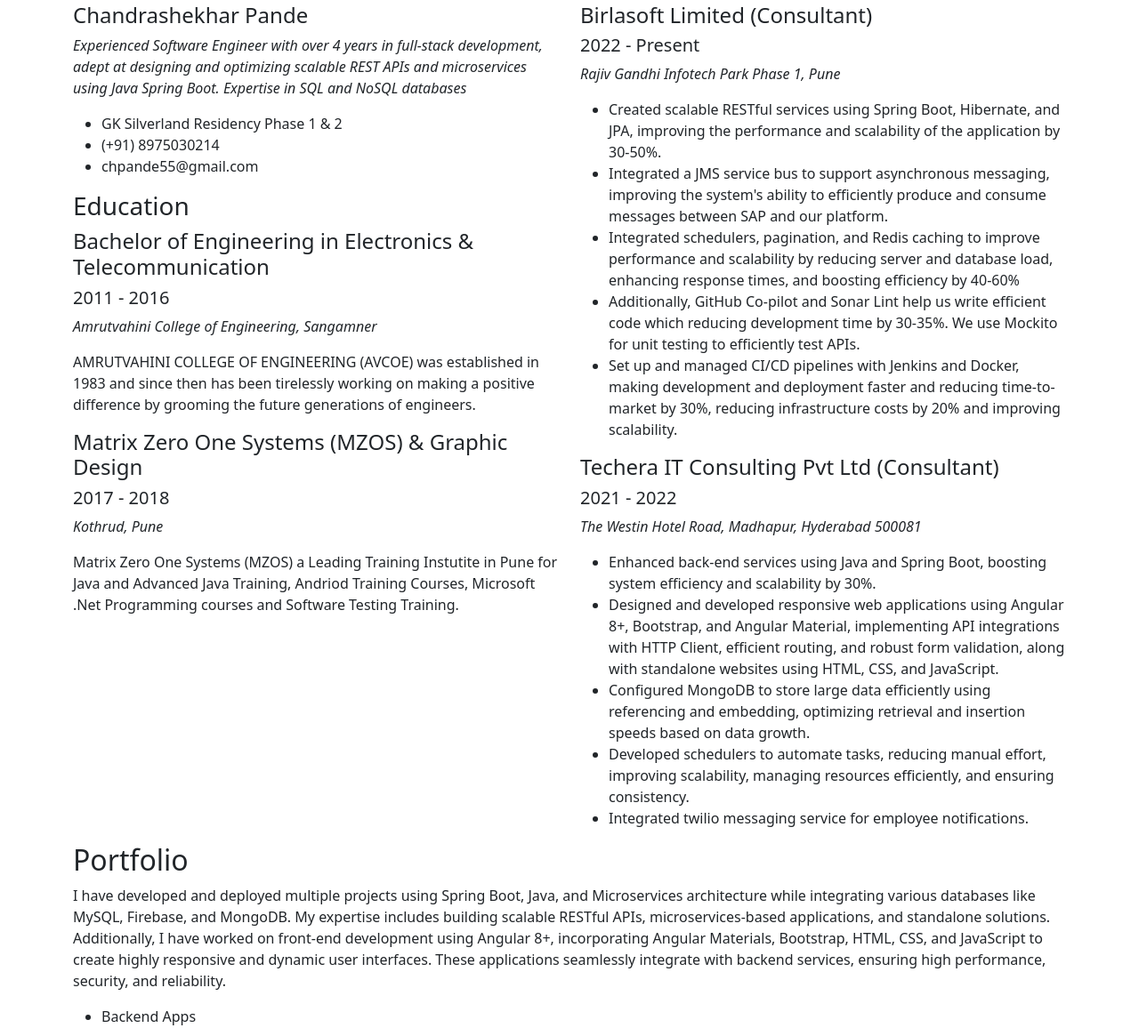
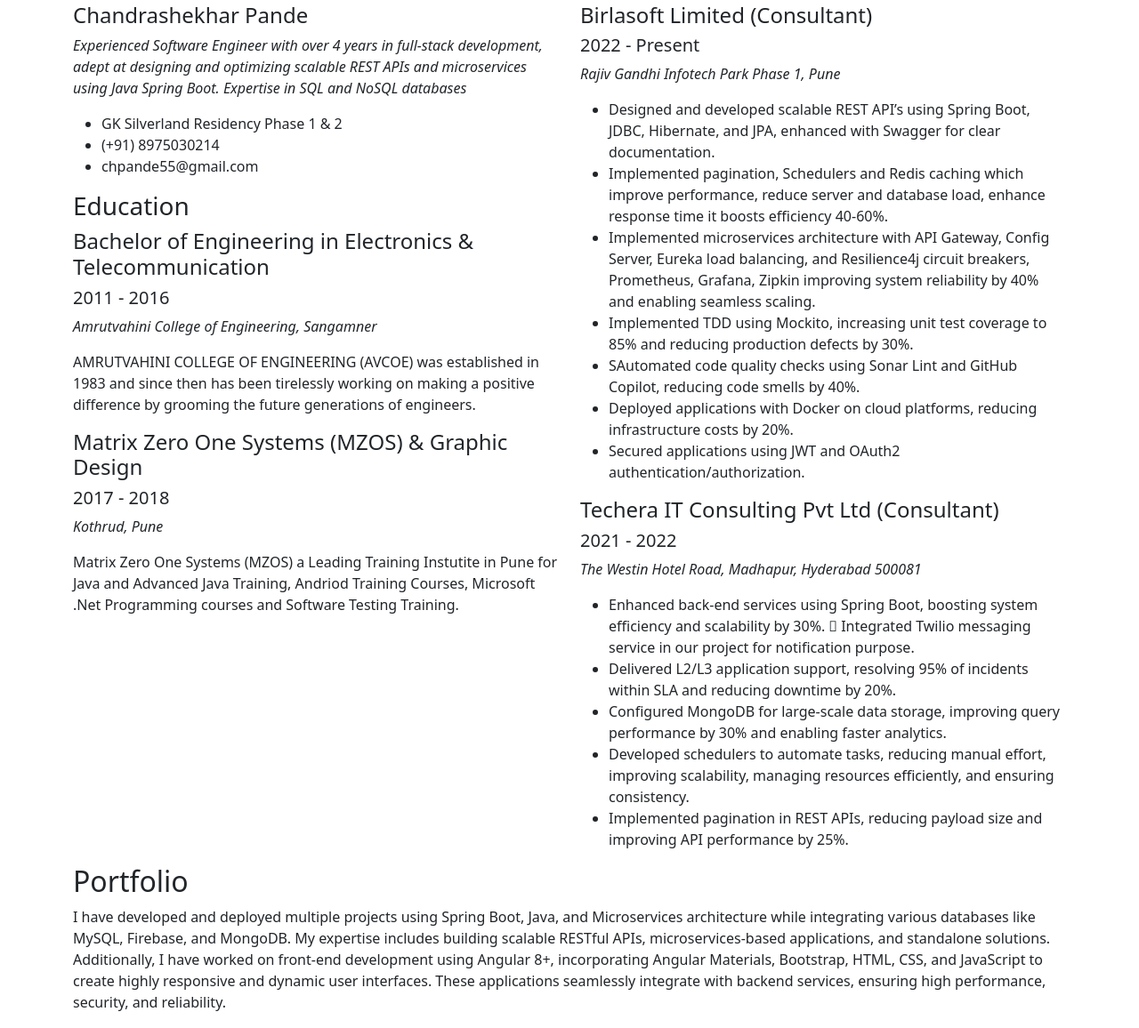
Before and after one commit to chandu1992/myPortfolio, a plain HTML site: page index.html in a window 1280 px wide. Shown: the part 2119-3275 px from the top of the page at 89% size. Drawn offline with nearby package versions, Linux system fonts and the light colour scheme; files that its build step writes are made by us from their sources.

Commit message:
UI changes containt added

```diff
--- a/index.html
+++ b/index.html
@@ -118,7 +118,7 @@
 
       <div class="container section-title" data-aos="fade-up">
         <h2>About</h2>
-        <p>I am a skilled Software Engineer with nearly four years of experience in full-stack development. I specialize in building scalable REST APIs and microservices using Java Spring Boot, with expertise in both SQL and NoSQL databases. I have hands-on experience managing CI/CD pipelines with Jenkins and Docker, ensuring efficient development and deployment. Additionally, I work with Angular 8+ to create responsive web applications. Passionate about problem-solving and innovation, I thrive in fast-paced environments, delivering robust and efficient software solutions.</p>
+        <p>I am a skilled Software Engineer with nearly 4.5+ years of experience in full-stack development. I specialize in building scalable REST APIs and microservices using Java Spring Boot, with expertise in both SQL and NoSQL databases. I have hands-on experience managing CI/CD pipelines with Jenkins and Docker, ensuring efficient development and deployment. Additionally, I work with Angular 8+ to create responsive web applications. Passionate about problem-solving and innovation, I thrive in fast-paced environments, delivering robust and efficient software solutions.</p>
       </div><!-- End Section Title -->
 
       <div class="container" data-aos="fade-up" data-aos-delay="100">
@@ -143,7 +143,7 @@
               </div>
               <div class="col-lg-6">
                 <ul>
-                  <li><i class="bi bi-chevron-right"></i> <strong>Age:</strong> <span>31</span></li>
+                  <li><i class="bi bi-chevron-right"></i> <strong>Age:</strong> <span>33</span></li>
                   <li><i class="bi bi-chevron-right"></i> <strong>Degree:</strong> <span>Bachelor of Engineering</span></li>
                   <li><i class="bi bi-chevron-right"></i> <strong>Email:</strong> <span>chpande55@gmail.com</span></li>
                   <li><i class="bi bi-chevron-right"></i> <strong>Freelance:</strong> <span>Available</span></li>
@@ -334,16 +334,27 @@
               <h5>2022 - Present</h5>
               <p><em>Rajiv Gandhi Infotech Park Phase 1, Pune </em></p>
               <ul>
-                <li>Created scalable RESTful services using Spring Boot, Hibernate, and JPA, improving the performance and scalability
-                  of the application by 30-50%.</li>
-                <li>Integrated a JMS service bus to support asynchronous messaging, improving the system's ability to efficiently
-                  produce and consume messages between SAP and our platform. </li>
-                <li>Integrated schedulers, pagination, and Redis caching to improve performance and scalability by reducing server
-                  and database load, enhancing response times, and boosting efficiency by 40-60%</li>
-                <li>Additionally, GitHub Co-pilot and Sonar Lint help us write efficient code which reducing development time by
-                  30-35%. We use Mockito for unit testing to efficiently test APIs.</li>
-                  <li>Set up and managed CI/CD pipelines with Jenkins and Docker, making development and deployment faster and
-                    reducing time-to-market by 30%, reducing infrastructure costs by 20% and improving scalability.</li>
+                <li>Designed and developed scalable REST API’s
+using Spring Boot, JDBC, Hibernate, and JPA,
+enhanced with Swagger for clear documentation.</li>
+                <li>Implemented pagination, Schedulers and Redis
+caching which improve performance, reduce
+server and database load, enhance response time it
+boosts efficiency 40-60%. </li>
+                <li>Implemented microservices architecture with API
+Gateway, Config Server, Eureka load balancing,
+and Resilience4j circuit breakers, Prometheus,
+Grafana, Zipkin improving system reliability by
+40% and enabling seamless scaling.</li>
+                <li>Implemented TDD using Mockito, increasing unit
+test coverage to 85% and reducing production
+defects by 30%.</li>
+                  <li>SAutomated code quality checks using Sonar Lint
+and GitHub Copilot, reducing code smells by 40%.</li>
+<li>Deployed applications with Docker on cloud
+platforms, reducing infrastructure costs by 20%.</li>
+<li>Secured applications using JWT and OAuth2
+authentication/authorization.</li>
               </ul>
             </div><!-- Edn Resume Item -->
 
@@ -352,13 +363,21 @@
               <h5>2021 - 2022</h5>
               <p><em>The Westin Hotel Road, Madhapur, Hyderabad 500081</em></p>
               <ul>
-                <li>Enhanced back-end services using Java and Spring Boot, boosting system efficiency and scalability by 30%.</li>
-                <li>Designed and developed responsive web applications using Angular 8+, Bootstrap, and Angular Material, implementing API integrations with HTTP Client, efficient routing, and robust form validation, along with standalone websites using HTML, CSS, and JavaScript.</li>
-                <li>Configured MongoDB to store large data efficiently using referencing and embedding, optimizing retrieval and
-                  insertion speeds based on data growth.</li>
+                <li>Enhanced back-end services using Spring Boot,
+boosting system efficiency and scalability by 30%.
+ Integrated Twilio messaging service in our project
+for notification purpose.</li>
+                <li>Delivered L2/L3 application support, resolving
+95% of incidents within SLA and reducing
+downtime by 20%.</li>
+                <li>Configured MongoDB for large-scale data storage,
+improving query performance by 30% and
+enabling faster analytics.</li>
                 <li>Developed schedulers to automate tasks, reducing manual effort, improving scalability, managing resources
                   efficiently, and ensuring consistency.</li>
-                  <li>Integrated twilio messaging service for employee notifications.</li>
+                  <li>Implemented pagination in REST APIs, reducing
+payload size and improving API performance by
+25%.</li>
               </ul>
             </div><!-- Edn Resume Item -->
 
```
Also changed, not shown: 3 other files.
